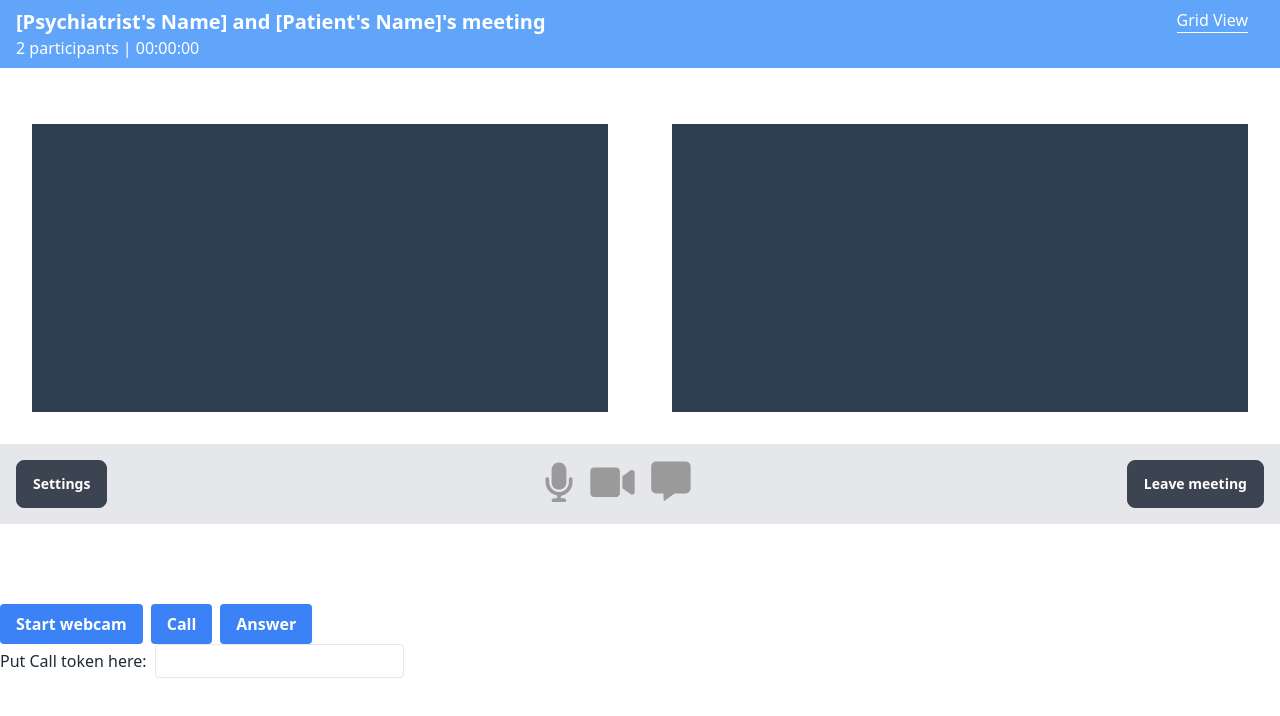
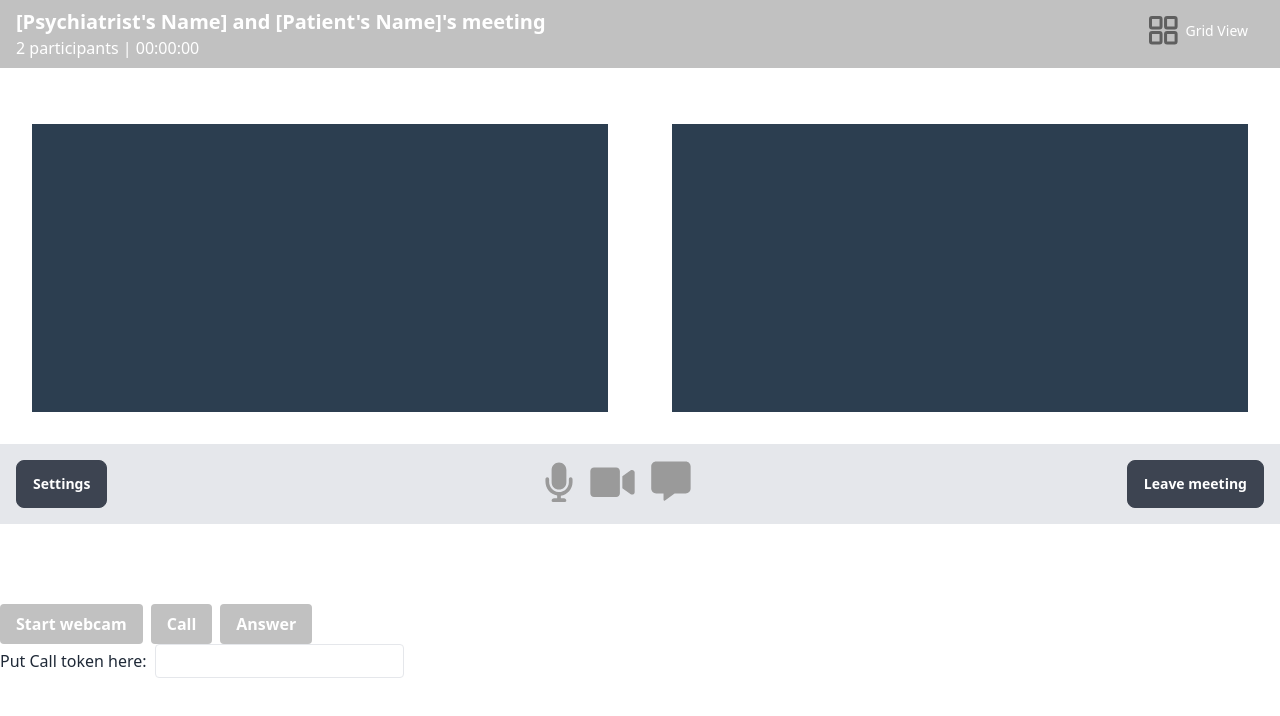
Before and after one commit to cornellh4i/okb-hope, a Next.js app in the folder frontend/: page /video-chat in a window 1280 px wide. Shown: the top 716 px of the page. Built offline with nearby package versions, Linux system fonts and the light colour scheme; no server answers.

Commit message:
added grid and spotlight icons

```diff
--- a/frontend/src/components/VideoChat.tsx
+++ b/frontend/src/components/VideoChat.tsx
@@ -4,7 +4,8 @@ import { collection, doc, addDoc, setDoc, updateDoc, onSnapshot, getDoc } from "
 import Chat from "../assets/chat.svg";
 import Audio from "../assets/audio.svg";
 import Video from "../assets/video.svg";
-
+import Grid from "../assets/grid.svg";
+import Spotlight from "../assets/spotlight.svg";
 
 const VideoChat: React.FC = () => {
   const webcamButton = useRef<HTMLButtonElement>(null); /** grabs html elements */
@@ -396,7 +397,7 @@ const VideoChat: React.FC = () => {
 
   return (
     <div className="flex flex-col">
-      <div className="flex items-start justify-between bg-blue-400 px-4 py-2">
+      <div className="flex items-start justify-between bg-[#C1C1C1] px-4 py-2">
         <div>
           <div className="font-semibold text-xl text-white">
             <span>[Psychiatrist's Name]</span> and <span>[Patient's Name]</span>'s meeting
@@ -410,18 +411,20 @@ const VideoChat: React.FC = () => {
             <>
               <span
                 onClick={() => setLayoutOption("spotlight")}
-                className="cursor-pointer border-b border-white mr-4"
+                className="cursor-pointer mr-4 mt-2 flex items-center"
               >
-                Grid View
+                <Grid className="mr-2" />
+                <span className="text-sm">Grid View</span>
               </span>
             </>
           ) : (
             <>
               <span
                 onClick={() => setLayoutOption("grid")}
-                className="cursor-pointer border-b border-white mr-4"
+                className="cursor-pointer mr-4 mt-2 flex items-center"
               >
-                Spotlight View
+                <Spotlight className="mr-2" />
+                <span className="text-sm">Spotlight View</span>
               </span>
             </>
           )}
@@ -455,14 +458,14 @@ const VideoChat: React.FC = () => {
       </div>
 
       <div className="testing mt-20">
-        <button ref={webcamButton} onClick={setupMediaSources} id="startWebcam" className="bg-blue-500 hover:bg-blue-700 text-white font-bold py-2 px-4 rounded">
+        <button ref={webcamButton} onClick={setupMediaSources} id="startWebcam" className="bg-[#C1C1C1] hover:bg-blue-700 text-white font-bold py-2 px-4 rounded">
           Start webcam
         </button>
         <button
           ref={callButton}
           onClick={createOffer}
           id="call"
-          className="bg-blue-500 hover:bg-green-700 text-white font-bold py-2 px-4 rounded ml-2"
+          className="bg-[#C1C1C1] hover:bg-green-700 text-white font-bold py-2 px-4 rounded ml-2"
         >
           Call
         </button>
@@ -470,15 +473,15 @@ const VideoChat: React.FC = () => {
           ref={answerButton}
           id="answer"
           onClick={answerCall}
-          className="bg-blue-500 hover:bg-yellow-700 text-white font-bold py-2 px-4 rounded ml-2"
+          className="bg-[#C1C1C1] hover:bg-yellow-700 text-white font-bold py-2 px-4 rounded ml-2"
         >
           Answer
         </button>
         <div className="flex items-center">
           <label htmlFor="callToken" className="mr-2">Put Call token here:</label>
           <input ref={callInput} type="text" id="callToken" className="border rounded py-1 px-2" />
-          </div>
         </div>
+      </div>
     </div>
   );
 };
```
Also changed, not shown: frontend/src/assets/grid.svg (added), frontend/src/assets/spotlight.svg (added).
